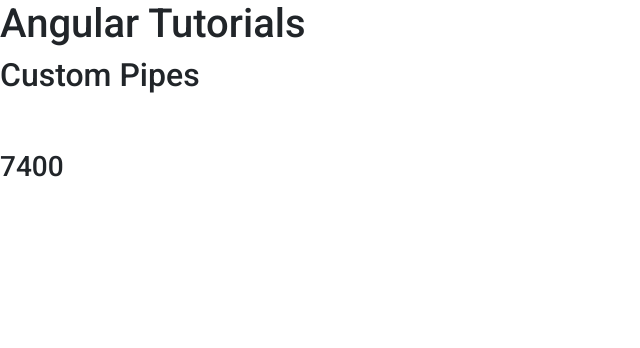
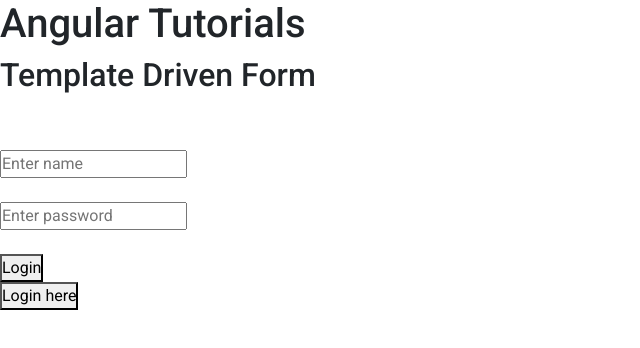
Before and after one commit to akashTedulab/Angular, an Angular app in the folder app/: page / in a window 1280 px wide. Shown: the top 348 px of the page, without its empty margins (0-640 px from the left). Built offline with nearby package versions, Linux system fonts and the light colour scheme.

Commit message:
template-driven-form

```diff
--- a/app/src/app/app.component.html
+++ b/app/src/app/app.component.html
@@ -2,4 +2,11 @@
 <h2>{{title2}}</h2>
 <br /> <br />
 
-<h3>{{100 | usdInr : 74}}</h3>
+<form #loginForm="ngForm" (ngSubmit)="getInfo(loginForm.value)">
+<input type="text" ngModel name="name" placeholder="Enter name">
+<br /> <br />
+<input type="password" ngModel name="password" placeholder="Enter password">
+<br /> <br />
+<button>Login</button>
+</form>
+<button (click)="getInfo(loginForm.value)">Login here</button>
--- a/app/src/app/app.component.ts
+++ b/app/src/app/app.component.ts
@@ -1,4 +1,5 @@
 import { Component } from '@angular/core';
+import { NgForm } from '@angular/forms';
 
 @Component({
   selector: 'app-root',
@@ -8,11 +9,9 @@
 
 export class AppComponent {
  title = 'Angular Tutorials';
- title2 = "Custom Pipes";
+ title2 = "Template Driven Form";
 
- user = {
-  name: "akash tayde",
-  role: "JSE",
-  company: "Edulab"
+ getInfo(val:{}){
+  console.log(val)
  }
 }
--- a/app/src/app/app.module.ts
+++ b/app/src/app/app.module.ts
@@ -8,12 +8,10 @@
 import { MatSlideToggleModule } from '@angular/material/slide-toggle';
 import {MatButtonModule} from '@angular/material/button';
 import { FormsModule } from '@angular/forms';
-import { UsdInrPipe } from './pipes/usd-inr.pipe';
 
 @NgModule({
   declarations: [
     AppComponent,
-    UsdInrPipe,
   ],
   imports: [
     BrowserModule,
--- a/app/src/app/pipes/usd-inr.pipe.ts
+++ /dev/null
@@ -1,14 +0,0 @@
-import { Pipe, PipeTransform } from '@angular/core';
-
-@Pipe({
-  name: 'usdInr'
-})
-export class UsdInrPipe implements PipeTransform {
-
-  transform(value: number, ...args: number[]): unknown {
-    // return value * 70;
-    const [x] = args;
-    return value * x
-  }
-
-}
```
Also changed, not shown: 1 other file (tests, documents, lock files or other folders).
